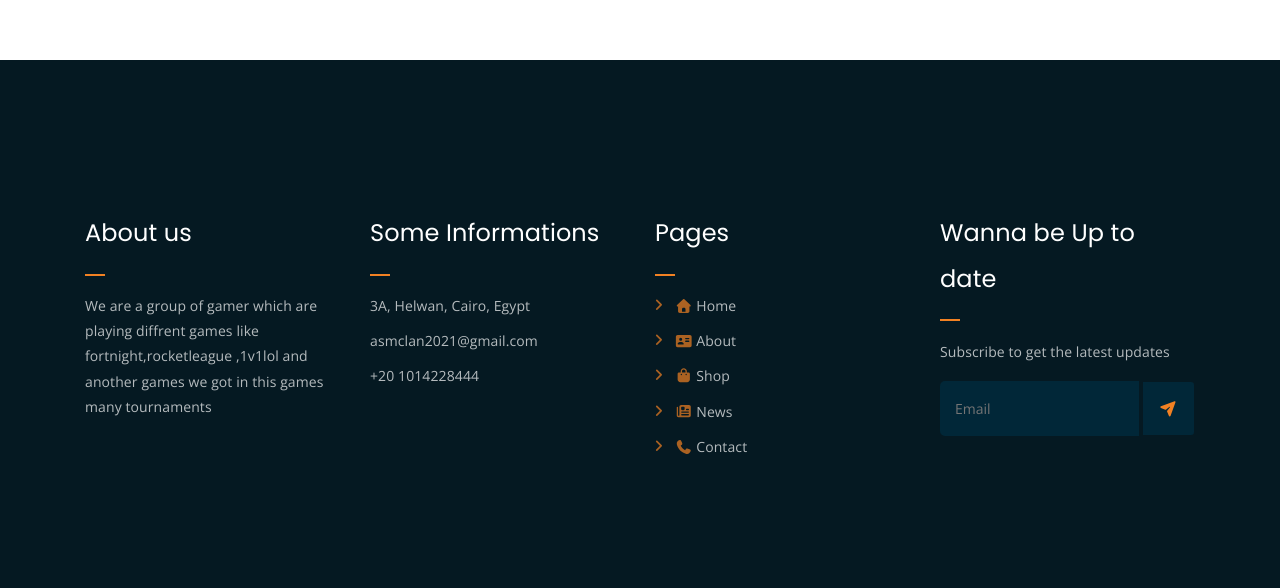
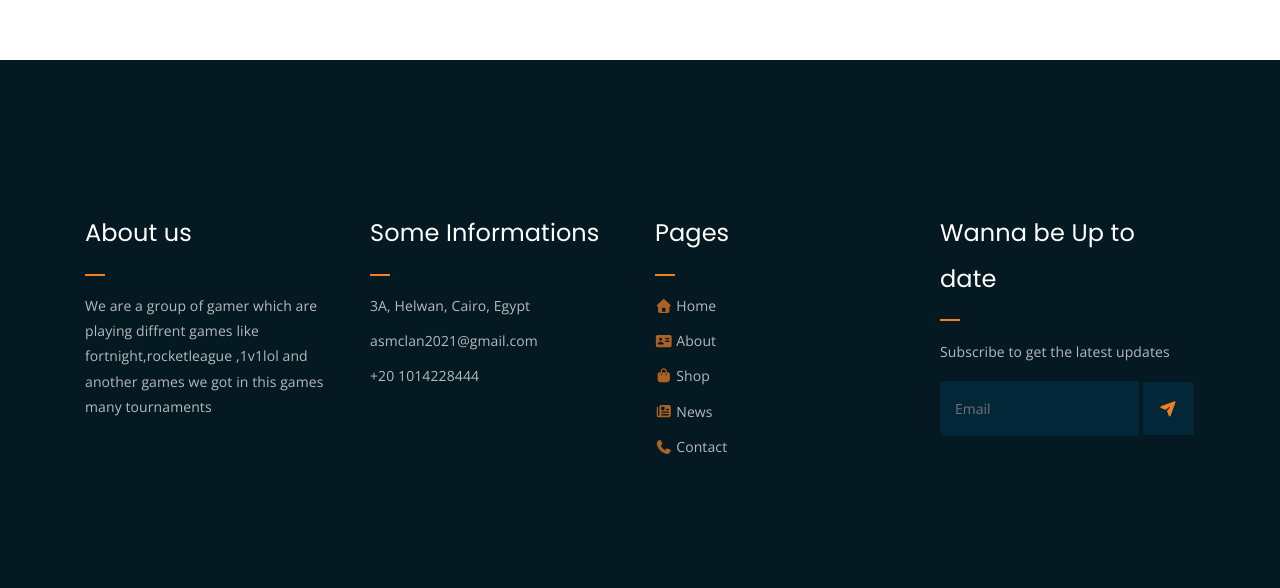
Before and after one commit to Ahmad1Shmd/ASM, a plain HTML site: page 404.html in a window 1280 px wide. Shown: the part 1166-1754 px from the top of the page. Drawn offline with nearby package versions, Linux system fonts and the light colour scheme.

Commit message:
Add files via upload

```diff
--- a/assets/css/main.css
+++ b/assets/css/main.css
@@ -976,20 +976,6 @@ h2.widget-title:after {
   color: #fff;
 }
 
-.footer-box.pages ul li {
-  position: relative;
-  padding-left: 20px;
-}
-
-.footer-box.pages ul li:before {
-  position: absolute;
-  left: 0;
-  top: 0;
-  content: "\f105";
-  font-family: "Font Awesome 5 Free";
-  font-weight: 900;
-  color: #F28123;
-}
 
 /* -----------------------------------------------------------------------------
 
```
